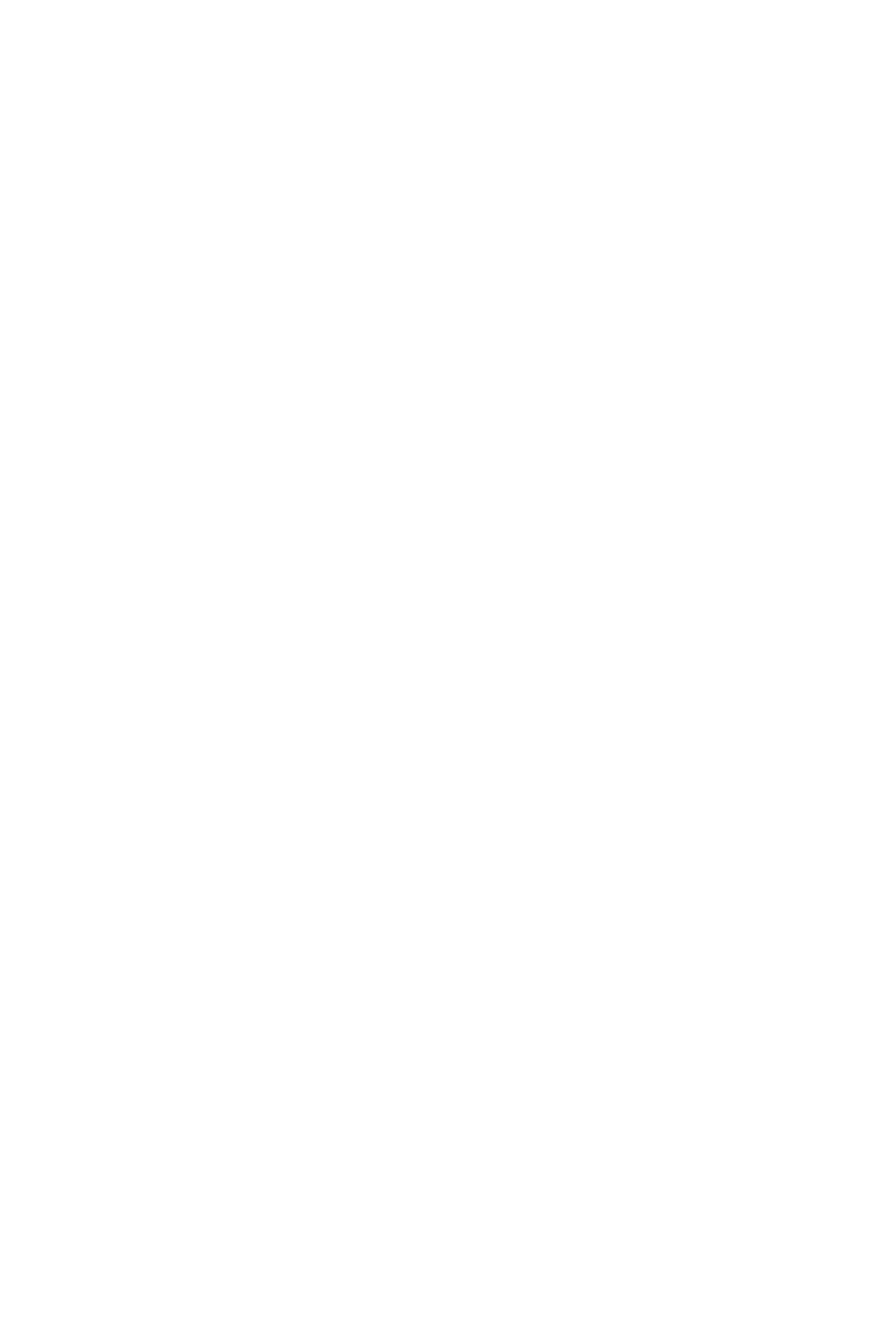
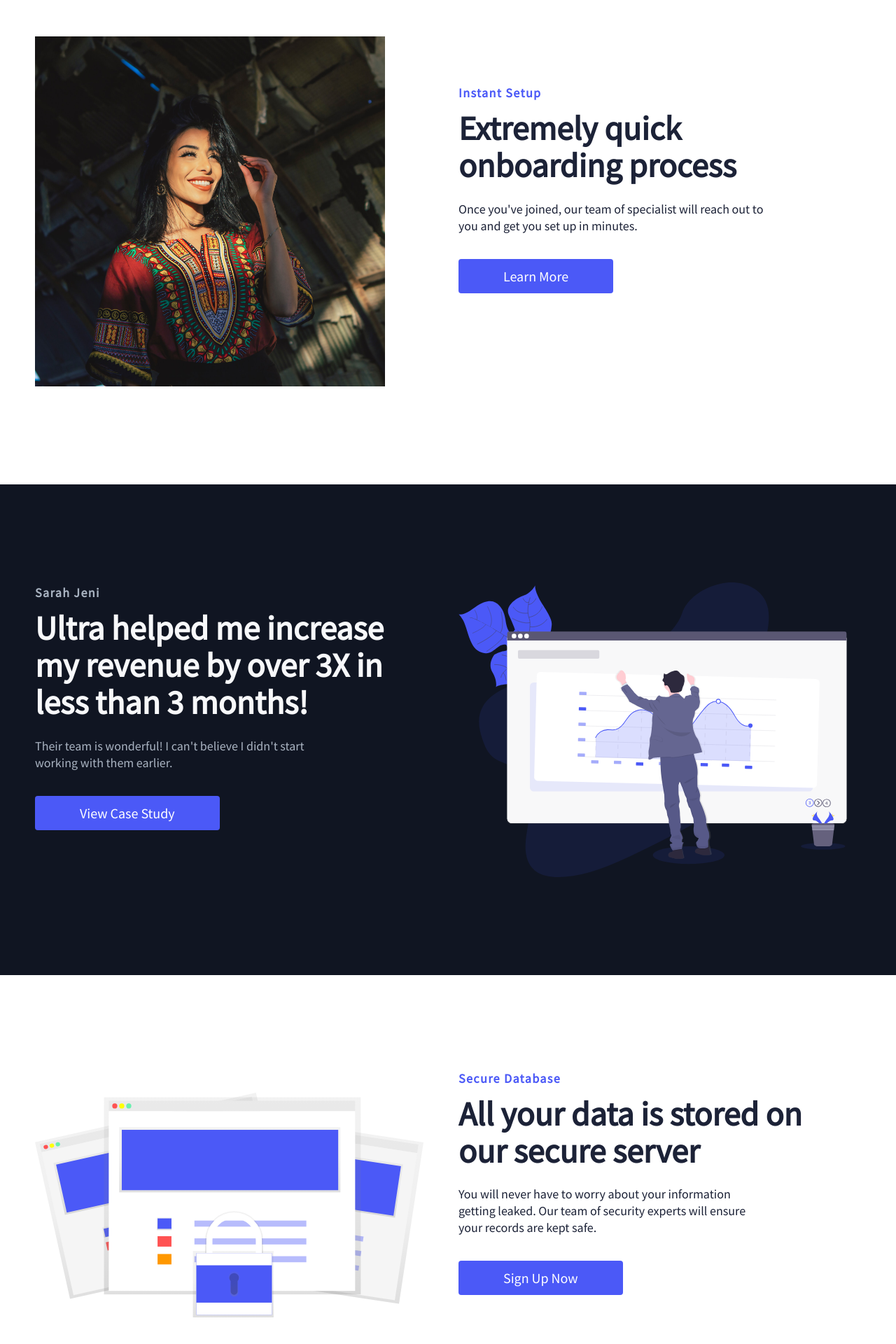
Before and after one commit to Mridul2820/product-landing, a React (Create React App) app: page / in a window 1280 px wide. Shown: the part 856-2776 px from the top of the page at 70% size. Before the commit the page ends 800 px from the top, so only its background shows below. Built offline with nearby package versions, Linux system fonts and the light colour scheme.

Commit message:
home info sections compleate

```diff
--- a/src/components/InfoSection.js
+++ b/src/components/InfoSection.js
@@ -12,7 +12,10 @@ const InfoSection = ({
     headline,
     lightTextDesc,
     description,
-    buttonLabel
+    buttonLabel,
+    img,
+    alt,
+    flexStart
 }) => {
     return (
         <StyledInfoSec lightBg={lightBg}>
@@ -36,6 +39,11 @@ const InfoSection = ({
                             </Link>
                         </StyledTextWrap>
                     </StyledInfoCol>
+                    <StyledInfoCol>
+                        <StyledImgWrap flexStart={flexStart}>
+                            <img src={img.default} alt={alt} />
+                        </StyledImgWrap>
+                    </StyledInfoCol>
                 </StyledInfoRow>
             </StyledContainer>
         </StyledInfoSec>
@@ -44,13 +52,21 @@ const InfoSection = ({
 
 const StyledInfoSec = styled.div`
     color: #fff;
-    padding: 160px 0;
+    padding: 140px 0;
     background: ${({ lightBg }) => (lightBg ? '#fff' : '#101522')};
+
+    @media screen and (max-width: 768px) {
+        padding: 100px 0;
+    }
+
+    @media screen and (max-width: 425px) {
+        padding: 50px 0;
+    }
 `
 
 const StyledInfoRow = styled.div`
     display: flex;
-    flex-direction: ${({ imgStart }) => imgStart ? 'column' : 'row' };
+    flex-direction: ${({ imgStart }) => imgStart ? 'row-reverse' : 'row' };
     align-items: center;
     flex-wrap: wrap;
     margin: 0 -15px -15px -15px;
@@ -82,7 +98,7 @@ const StyledTextWrap = styled.div`
     }
 `
 
-const StyledTopLine = styled.div`
+const StyledTopLine = styled.h3`
     color: ${({lightTopLine}) => (lightTopLine ? '#a9b3c1' : '#4b59f7' )};
     font-size: 18px;
     line-height: 16px;
@@ -95,6 +111,10 @@ const StyledHeading = styled.h1`
     font-size: 48px;
     line-height: 1.1;
     color: ${({lightText}) => (lightText ? '#f7f8fa' : '#1c2237' )};
+
+    @media screen and (max-width: 425px) {
+        font-size: 35px;
+    }
 `
 const StyledSubTitle = styled.p`
     max-width: 440px;
@@ -104,4 +124,18 @@ const StyledSubTitle = styled.p`
     color: ${({lightTextDesc}) => (lightTextDesc ? '#a9b3c1' : '#1c2237' )};
 `
 
+const StyledImgWrap = styled.div`
+    max-width: 555px;
+    display: flex;
+    justify-content: ${({ flexStart }) => (flexStart ? 'flex-start' : 'flex-end' )};
+
+    img {
+        padding-right: 0;
+        max-width: 100%;
+        vertical-align: middle;
+        display: inline-block;
+        max-height: 500px;
+    }
+`
+
 export default InfoSection
--- a/src/data.js
+++ /dev/null
@@ -1,16 +0,0 @@
-export const homeObjOne = {
-    primary: true,
-    lightBg: false,
-    lightTopLine: true,
-    lightText: true,
-    lightTextDesc: true,
-    topLine: 'Marketing Agency',
-    headline: 'Lead Generation Specialist for Online Businesses',
-    description:
-        'We help business owners increase their revenue. Our team of unique specialist can help you achieve your business goals.',
-    buttonLabel: 'Get Started',
-    imgStart: '',
-    img: require('./images/svg-1.svg'),
-    alt: 'Credit Card',
-    start: ''
-};
--- /dev/null
+++ b/src/data/HomeData.js
@@ -0,0 +1,68 @@
+export const homeObjOne = {
+    primary: true,
+    lightBg: false,
+    lightTopLine: true,
+    lightText: true,
+    lightTextDesc: true,
+    topLine: 'Marketing Agency',
+    headline: 'Lead Generation Specialist for Online Businesses',
+    description:
+        'We help business owners increase their revenue. Our team of unique specialist can help you achieve your business goals.',
+    buttonLabel: 'Get Started',
+    imgStart: '',
+    img: require('../images/svg-1.svg'),
+    alt: 'Credit Card',
+    flexStart: false
+};
+
+export const homeObjTwo = {
+    primary: false,
+    lightBg: true,
+    lightTopLine: false,
+    lightText: false,
+    lightTextDesc: false,
+    topLine: 'Instant Setup',
+    headline: 'Extremely quick onboarding process',
+    description:
+      "Once you've joined, our team of specialist will reach out to you and get you set up in minutes.",
+    buttonLabel: 'Learn More',
+    imgStart: 'start',
+    img: require('../images/profile.jpg'),
+    alt: 'Vault',
+    flexStart: true
+};
+
+export const homeObjThree = {
+    primary: true,
+    lightBg: false,
+    lightTopLine: true,
+    lightText: true,
+    lightTextDesc: true,
+    topLine: 'Sarah Jeni',
+    headline:
+      'Ultra helped me increase my revenue by over 3X in less than 3 months!',
+    description:
+      "Their team is wonderful! I can't believe I didn't start working with them earlier.",
+    buttonLabel: 'View Case Study',
+    imgStart: '',
+    img: require('../images/svg-2.svg'),
+    alt: 'Vault',
+    flexStart: false
+};
+
+export const homeObjFour = {
+    primary: false,
+    lightBg: true,
+    lightTopLine: false,
+    lightText: false,
+    lightTextDesc: false,
+    topLine: 'Secure Database',
+    headline: 'All your data is stored on our secure server',
+    description:
+      'You will never have to worry about your information getting leaked. Our team of security experts will ensure your records are kept safe.',
+    buttonLabel: 'Sign Up Now',
+    imgStart: 'start',
+    img: require('../images/svg-3.svg'),
+    alt: 'Vault',
+    flexStart: true
+};
--- a/src/pages/HomePage.js
+++ b/src/pages/HomePage.js
@@ -1,11 +1,14 @@
 import React from 'react'
 import InfoSection from '../components/InfoSection'
-import { homeObjOne } from '../data'
+import { homeObjOne, homeObjTwo, homeObjThree, homeObjFour } from '../data/HomeData'
 
 const HomePage = () => {
     return (
         <div>
             <InfoSection {...homeObjOne} />
+            <InfoSection {...homeObjTwo} />
+            <InfoSection {...homeObjThree} />
+            <InfoSection {...homeObjFour} />
         </div>
     )
 }
```
